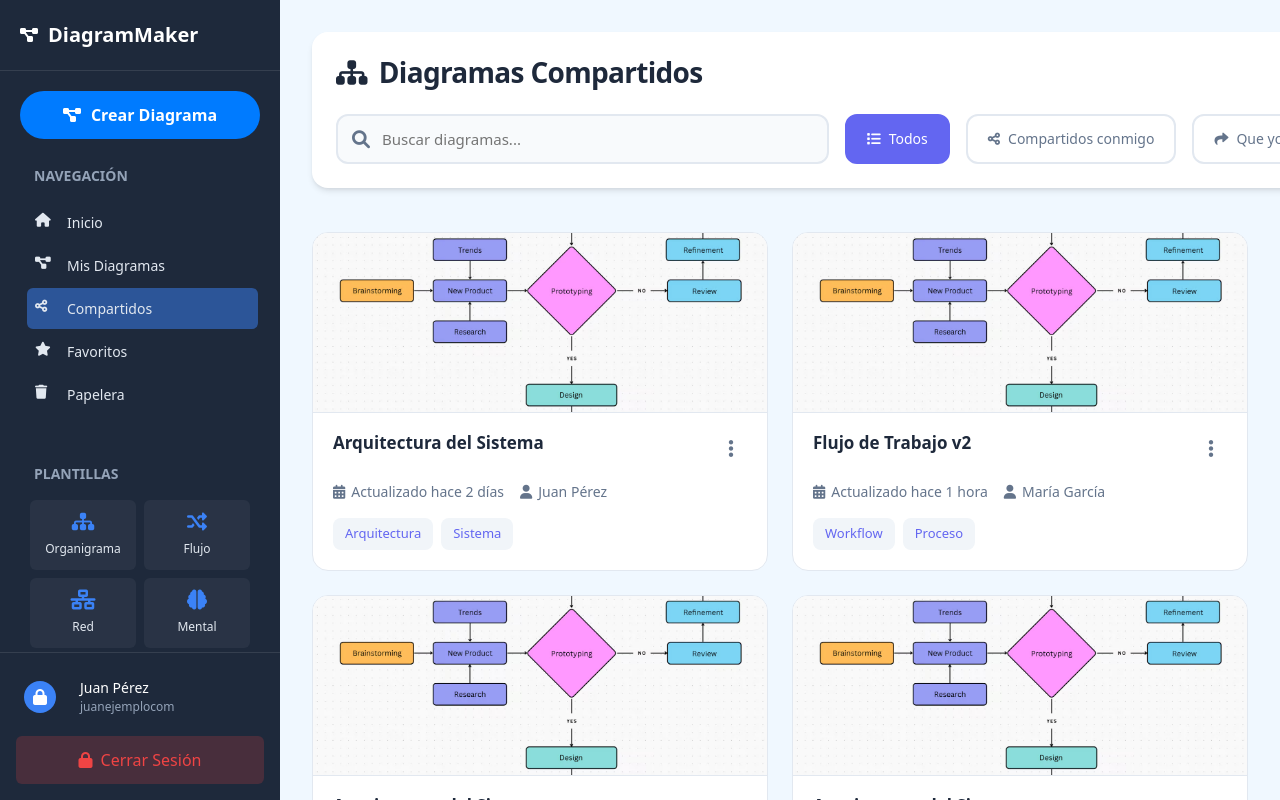
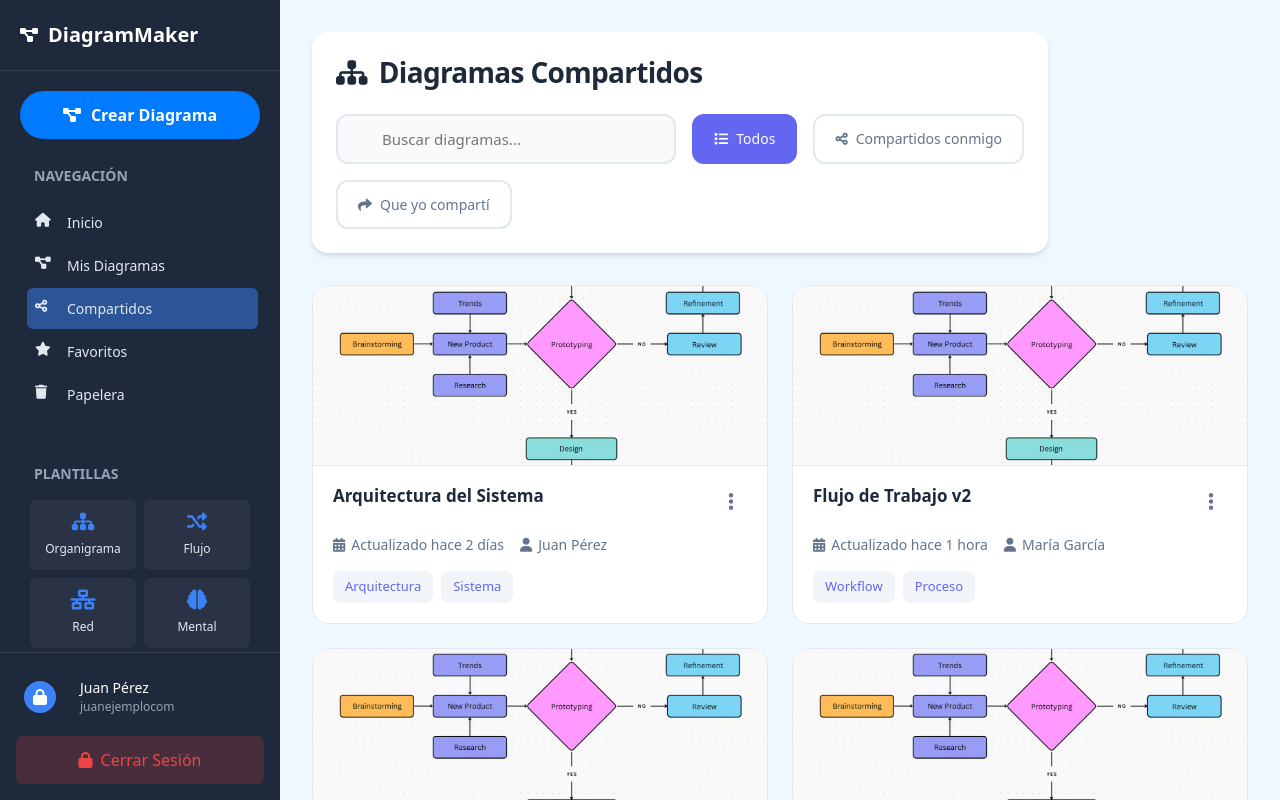
Before and after one commit to juan12312121/Graficacion, an Angular app: page /compartidos in a window 1280 px wide. Shown: the top 800 px of the page. Built offline with nearby package versions, Linux system fonts and the light colour scheme.

Commit message:
compartidos corregido

```diff
--- a/src/app/compartidos/compartidos.component.css
+++ b/src/app/compartidos/compartidos.component.css
@@ -18,7 +18,7 @@
     flex: 1;
     padding: 2rem;
     max-width: 100%;
-    display: flex;
+    /*display: flex;*/
     flex-direction: column;
 
 }
@@ -28,7 +28,7 @@
 
   z-index: 1;
   width: calc(100% - 200px);
-  position: fixed;
+  /*position: fixed;*/
       margin-bottom: 2rem;
     background: white;
     padding: 1.5rem;
@@ -57,7 +57,7 @@
 
 /* Search Bar Styling */
 .search-bar {
-    position: relative;
+    /*position: relative;*/
     flex: 1;
     min-width: 300px;
     max-width: 500px;
@@ -118,7 +118,7 @@
     display: grid;
     grid-template-columns: repeat(auto-fill, minmax(320px, 1fr));
     gap: 1.5rem;
-    padding-top: 200px;
+    /*padding-top: 200px;*/
   }
 
 /* Diagram Cards */
@@ -128,7 +128,7 @@
     overflow: hidden;
     transition: all 0.3s cubic-bezier(0.4, 0, 0.2, 1);
     border: 1px solid #e2e8f0;
-    position: relative;
+    /*position: relative;*/
 }
 
 .diagram-card:hover {
@@ -143,13 +143,11 @@
 .diagram-preview {
     height: 180px;
     background: linear-gradient(135deg, #f8fafc 0%, #f1f5f9 100%);
-    display: flex;
     align-items: center;
     justify-content: center;
     border-bottom: 1px solid #e2e8f0;
     color: #64748b;
     font-size: 0.94rem;
-    position: relative;
     overflow: hidden; /* Ensure image stays within bounds */
 }
 
--- a/src/app/compartidos/compartidos.component.html
+++ b/src/app/compartidos/compartidos.component.html
@@ -14,7 +14,6 @@
       <div class="search-and-filters">
         <!-- Search Bar -->
         <div class="search-bar">
-          <i class="fas fa-search"></i>
           <input type="text" placeholder="Buscar diagramas...">
         </div>
 
```
